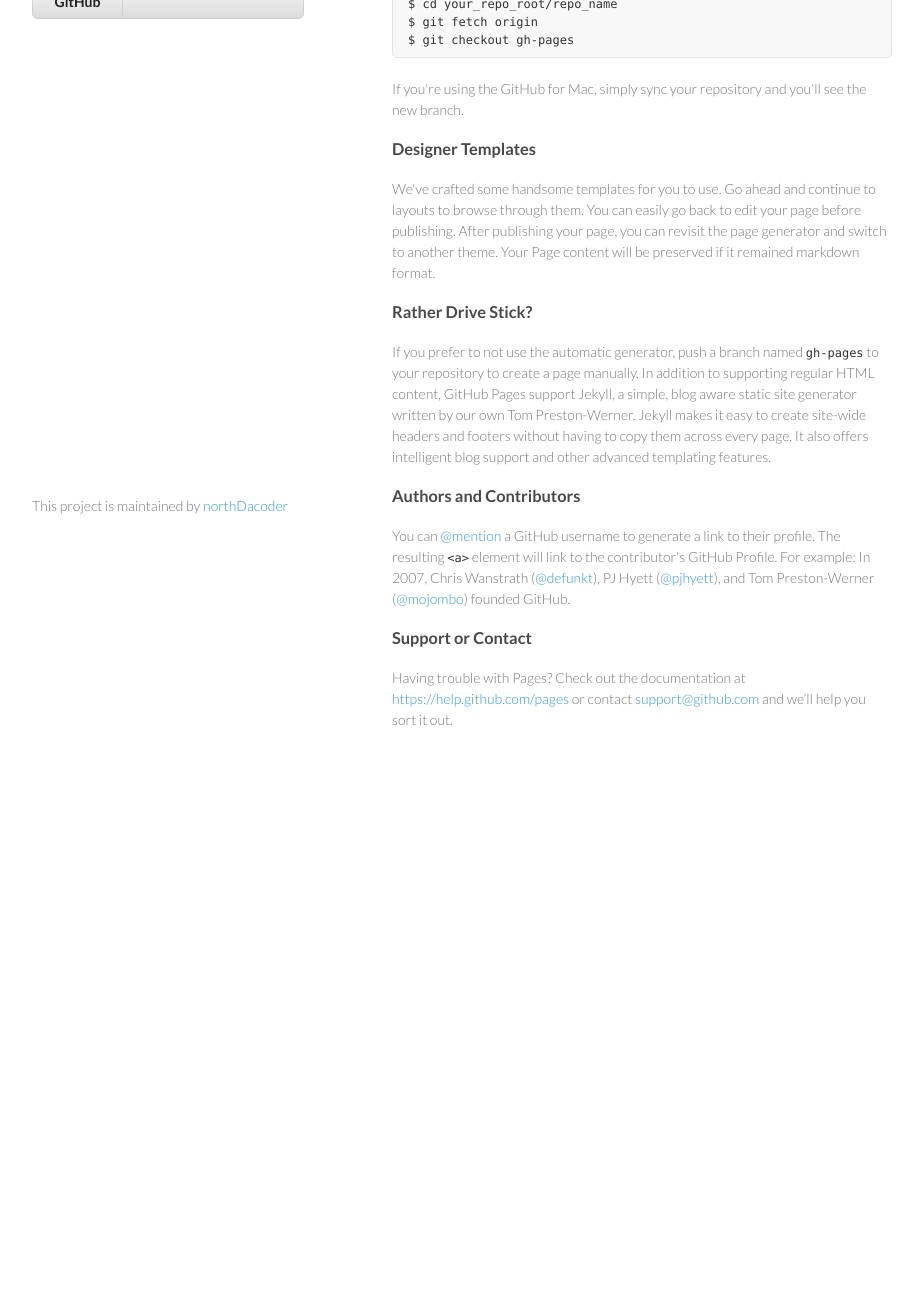
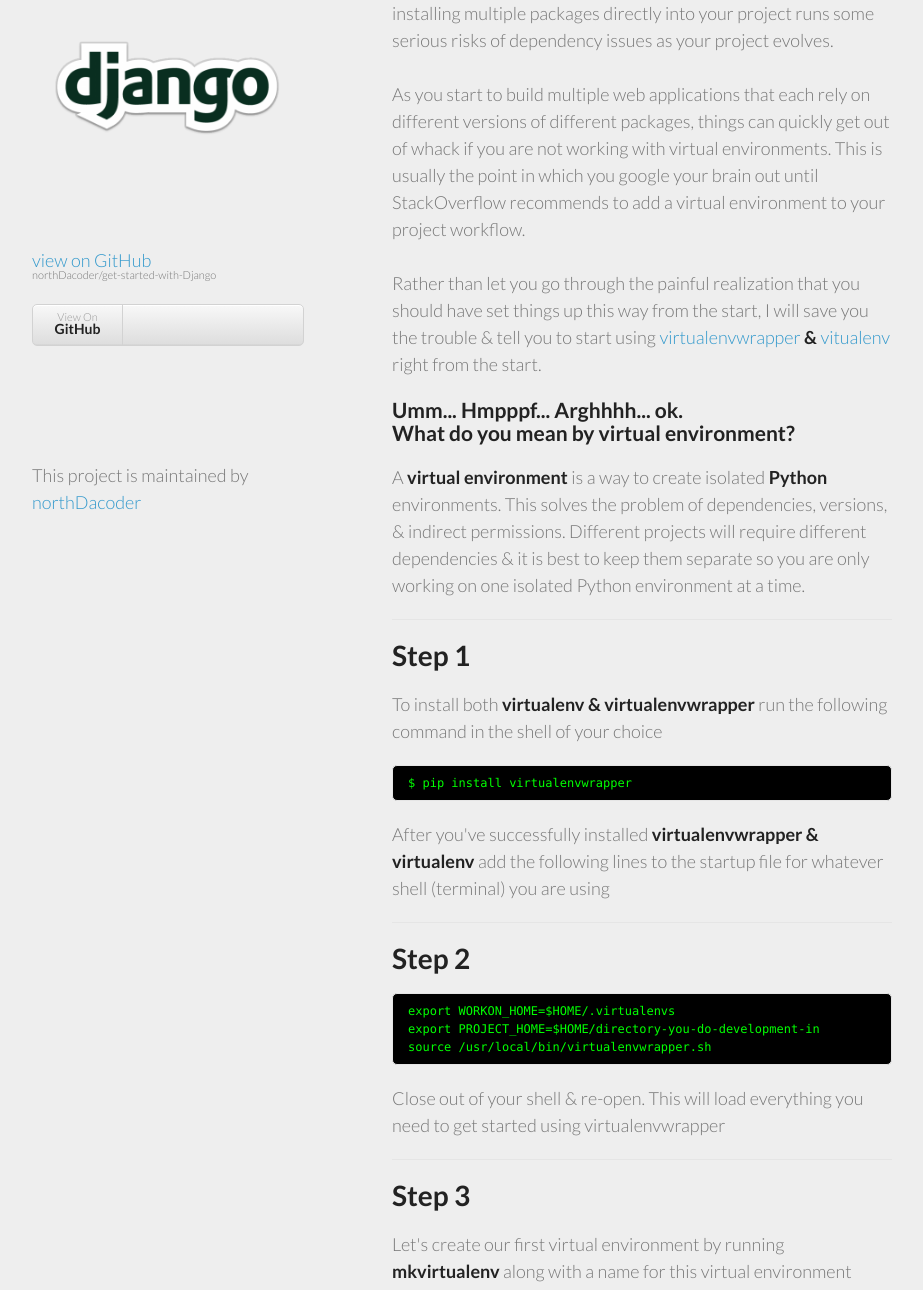
Before and after one commit to northDacoder/get-started-with-Django, a plain HTML site: page index.html in a window 1280 px wide. Shown: the part 214-1504 px from the top of the page, without its empty margins (178-1101 px from the left). Before the commit the page ends 1014 px from the top, so only its background shows below. Drawn offline with Linux system fonts and the light colour scheme.

Commit message:
more steps added

```diff
--- a/index.html
+++ b/index.html
@@ -11,14 +11,32 @@
     <!--[if lt IE 9]>
     <script src="//html5shiv.googlecode.com/svn/trunk/html5.js"></script>
     <![endif]-->
+    <style type="text/css">
+        body {
+            background: #eee;
+        }
+        pre {
+            background: black;
+        }
+
+        code {
+            color: lime;
+        }
+
+        p {
+            font-size: 18px;
+        }
+
+    </style>
   </head>
   <body>
     <div class="wrapper">
       <header>
-        <h1>Get started with Django</h1>
+        <h1 style="text-align: center; position: relative; top: 50px; font-size: 40px;">Get started with</h1>
+        <center><img src="img/django.png" style="width: 300px; height: auto;"></center>
         <p></p>
 
-        <p class="view"><a href="https://github.com/northDacoder/get-started-with-django">View the Project on GitHub <small>northDacoder/get-started-with-Django</small></a></p>
+        <p class="view"><a href="https://github.com/northDacoder/get-started-with-django">view on GitHub <small>northDacoder/get-started-with-Django</small></a></p>
 
 
         <ul>
@@ -27,36 +45,49 @@
       </header>
       <section>
         <h3>
-<a id="welcome-to-github-pages" class="anchor" href="#welcome-to-github-pages" aria-hidden="true"><span class="octicon octicon-link"></span></a>Welcome to GitHub Pages.</h3>
+<a id="welcome-to-github-pages" class="anchor" href="#welcome-to-github-pages" aria-hidden="true"><span class="octicon octicon-link"></span></a></h3>
+<h1>Django-tip #1: Take your advil before the Django headache starts?</h1>
+<p>Before installing <strong>Django</strong>, we want to setup a few things that will save us major headaches down the road.
+Jumping right in by installing multiple packages directly into your project runs some serious risks of dependency issues as your project evolves.<br><br>
+As you start to build multiple web applications that each rely on different versions of different packages, things can quickly get out of whack if you are not working with virtual environments.
+This is usually the point in which you google your brain out until StackOverflow recommends to add a virtual environment to your project workflow.
+<br><br>Rather than let you go through the painful realization that you should have set things up this way from the start,
+I will save you the trouble & tell you to start using <strong><a href="http://virtualenvwrapper.readthedocs.org/en/latest/">virtualenvwrapper</a> & <a href="https://pypi.python.org/pypi/virtualenv">vitualenv</a></strong> right from the start.</p>
 
-<p>This automatic page generator is the easiest way to create beautiful pages for all of your projects. Author your page content here using GitHub Flavored Markdown, select a template crafted by a designer, and publish. After your page is generated, you can check out the new branch:</p>
-
-<pre><code>$ cd your_repo_root/repo_name
-$ git fetch origin
-$ git checkout gh-pages
+<h2><strong>Umm... Hmpppf... Arghhhh... ok. <br>What do you mean by virtual environment? </strong></h2>
+<p>A <strong>virtual environment</strong> is a way to create isolated <strong>Python</strong> environments.  This solves the problem of dependencies, versions, & indirect permissions. Different projects will require different dependencies & it is best to keep them separate so you are only working on one isolated Python environment at a time.</p>
+<hr>
+<h1>Step 1</h1>
+<p>To install both <strong>virtualenv & virtualenvwrapper</strong> run the following command in the shell of your choice</p>
+<pre><code>$ pip install virtualenvwrapper
 </code></pre>
 
-<p>If you're using the GitHub for Mac, simply sync your repository and you'll see the new branch.</p>
+<p>After you've successfully installed <strong>virtualenvwrapper & virtualenv</strong> add the following lines to the startup file for whatever shell (terminal) you are using </p>
+<hr>
+<h1>Step 2</h1>
+<pre><code>export WORKON_HOME=$HOME/.virtualenvs
+export PROJECT_HOME=$HOME/directory-you-do-development-in
+source /usr/local/bin/virtualenvwrapper.sh
+</code></pre>
 
-<h3>
-<a id="designer-templates" class="anchor" href="#designer-templates" aria-hidden="true"><span class="octicon octicon-link"></span></a>Designer Templates</h3>
-
-<p>We've crafted some handsome templates for you to use. Go ahead and continue to layouts to browse through them. You can easily go back to edit your page before publishing. After publishing your page, you can revisit the page generator and switch to another theme. Your Page content will be preserved if it remained markdown format.</p>
-
-<h3>
-<a id="rather-drive-stick" class="anchor" href="#rather-drive-stick" aria-hidden="true"><span class="octicon octicon-link"></span></a>Rather Drive Stick?</h3>
-
-<p>If you prefer to not use the automatic generator, push a branch named <code>gh-pages</code> to your repository to create a page manually. In addition to supporting regular HTML content, GitHub Pages support Jekyll, a simple, blog aware static site generator written by our own Tom Preston-Werner. Jekyll makes it easy to create site-wide headers and footers without having to copy them across every page. It also offers intelligent blog support and other advanced templating features.</p>
-
-<h3>
-<a id="authors-and-contributors" class="anchor" href="#authors-and-contributors" aria-hidden="true"><span class="octicon octicon-link"></span></a>Authors and Contributors</h3>
-
-<p>You can <a href="https://github.com/blog/821" class="user-mention">@mention</a> a GitHub username to generate a link to their profile. The resulting <code>&lt;a&gt;</code> element will link to the contributor's GitHub Profile. For example: In 2007, Chris Wanstrath (<a href="https://github.com/defunkt" class="user-mention">@defunkt</a>), PJ Hyett (<a href="https://github.com/pjhyett" class="user-mention">@pjhyett</a>), and Tom Preston-Werner (<a href="https://github.com/mojombo" class="user-mention">@mojombo</a>) founded GitHub.</p>
-
-<h3>
-<a id="support-or-contact" class="anchor" href="#support-or-contact" aria-hidden="true"><span class="octicon octicon-link"></span></a>Support or Contact</h3>
-
-<p>Having trouble with Pages? Check out the documentation at <a href="https://help.github.com/pages">https://help.github.com/pages</a> or contact <a href="mailto:support@github.com">support@github.com</a> and we’ll help you sort it out.</p>
+<p>Close out of your shell & re-open.  This will load everything you need to get started using virtualenvwrapper</p>
+<hr>
+<h1>Step 3</h1>
+<p>Let's create our first virtual environment by running <strong>mkvirtualenv</strong> along with a name for this virtual environment</p>
+<pre><code>$ mkvirtualenv DJANGOVIRTUALENV1
+</code></pre>
+<p>In this example I named my virtual environment "DJANGOVIRTUALENV1", but you can name yours whatever you want.</p>
+<hr>
+<h1>Step 4</h1>
+<p>This should prepend the name of your virtual environment in parenthesis at the beginning of your shell</p>
+<pre><code>(DJANGOVIRTUALENV1)</code></pre>
+<p>To stop your virtual environment, run the command <strong>deactivate</strong></p>
+<pre><code></code></pre>
+<hr>
+<h1>Step 5</h1>
+<p></p>
+<pre><code></code></pre>
+<p>For individual instruction please contact me directly <a href="mailto:northdacoder@gmail.com">northdacoder@gmail.com</a></p>
       </section>
       <footer>
         <p>This project is maintained by <a href="https://github.com/northDacoder">northDacoder</a></p>
```
Also changed, not shown: img/django.png (added), 1 other file.
